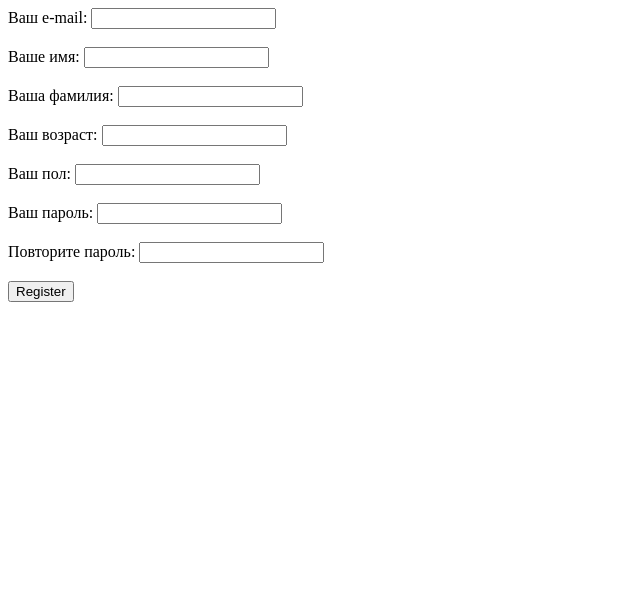
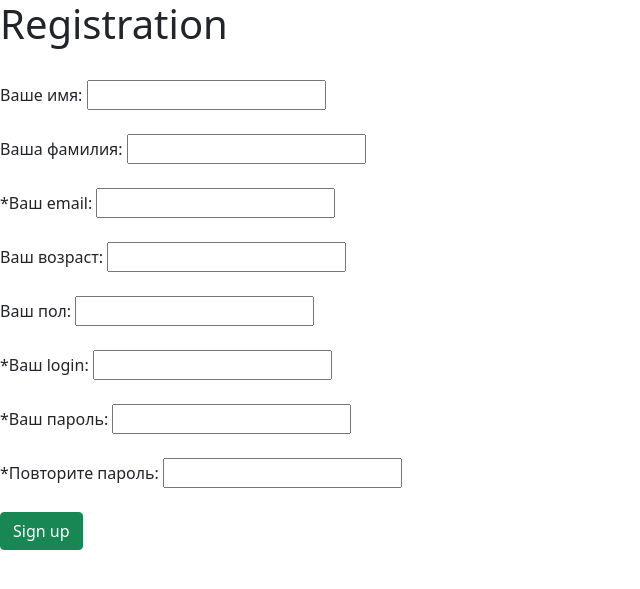
Before and after one commit to liudaihu/FileCloud, a Flask app: template templates/registration.html in a window 1280 px wide. Shown: the top 589 px of the page, without its empty margins (0-640 px from the left). Run offline with Flask 2, Linux system fonts and the light colour scheme; the template is opened without the code that fills it, so the values that code supplies are empty; some libraries are stand-ins or nearby versions.

Commit message:
Make user login

```diff
--- a/app.py
+++ b/app.py
@@ -1,55 +1,99 @@
 from init import *
-from db_manager import *
+from db_manager import register, get_user_data, user_logins # TODO: do something with this shit!!!
 
 
 # pages
 @app.route("/")
 def main_page():
-    global logged_in, name
-    if 'user' in session:
-        logged_in = True
-        name = session['user']
-    else:
-        logged_in = False
-        name = None
-    return render_template("main.html", logged_in=logged_in, name=name)
+    return render_template("main.html", logged_in=logged_in, login=login)
 
 # user pages
-@app.route("/user")
-def user_page():
-    global logged_in, name
-    if 'user' in session:
-        logged_in = True
-        name = session['user']
-        return render_template("user.html", logged_in=logged_in, name=name)
-    else:
-        logged_in = False
-        name = None
-    return page_not_found(404)
+# @app.route("/" + login.casefold())
+@app.route("/<string:username>")
+def user_page(username):
+    if username == login.casefold() and logged_in:
+        return render_template("user.html", login=login, email=user_data[0], name=user_data[1], surname=user_data[2], age=user_data[3], gender=user_data[4])
+    return abort(404)
 
-@app.route("/user/login")
-def login():
+    # if logged_in:
+    #     print(f"Login - {login}")
+    #     return render_template("user.html", login=login, email=user_data[0], name=user_data[1], surname=user_data[2], age=user_data[3], gender=user_data[4])
+    # return page_not_found(404)
+
+@app.route("/login", methods=['GET', 'POST'])
+def login_page():
+    session.pop('_flashes', None)
+
+    global logged_in, login, user_data
+    if logged_in:
+        return redirect(url_for('main_page'))
+    elif request.method == 'POST':
+        user_data = get_user_data(request.form['login'])
+        if user_data != None:
+            if check_password_hash(user_data[5], request.form['password']):
+                # updating local user data
+                login = request.form['login']
+                session['user'] = login
+                logged_in = True
+                user_data = get_user_data(login)
+                user_logins.append(login)
+
+                return redirect(f'/{login.casefold()}')
+            flash("The password is wrong!", "error")
+        flash("This login is wrong", "error")
     return render_template("login.html")
 
-@app.route("/user/register", methods=['POST', 'GET'])
-def registration():
+@app.route("/register", methods=['POST', 'GET'])
+def registration_page():
     if request.method == "POST":
         session.pop('_flashes', None)
-        if len(request.form['login']) > 5 and len(request.form['password']) > 5 and request.form['password'] == request.form['password-repeat']:
+
+        global logged_in, login, user_data, user_logins
+        # if all is ok
+        if request.form['password'] == request.form['password-repeat'] and request.form['login'] != '' \
+            and request.form['password'] != '' and request.form['login'] not in user_logins and request.form['email'] != '':
             password_hash = generate_password_hash(request.form['password'])
-            register(name=request.form['name'], surname=request.form['surname'], login=request.form['login'],\
-                password=password_hash, age=request.form['age'], gender=request.form['gender'])
-            session['user'] = request.form['login']
-            return redirect(url_for('user_page'))
-        else:
-            flash("There is an error in form inputs!", "error")
+            register(
+                name=request.form['name'],
+                surname=request.form['surname'],
+                email=request.form['email'],
+                login=request.form['login'],
+                password=password_hash,
+                age=request.form['age'],
+                gender=request.form['gender']
+            )
+
+            # updating local user data
+            login = request.form['login']
+            session['user'] = login
+            logged_in = True
+            user_data = get_user_data(login)
+            user_logins.append(login)
+            return redirect(f'/{login.casefold()}')
+
+        # error processing
+        if request.form['password'] != request.form['password-repeat']:
+            flash("Password mismatch!", "error")
+
+        if request.form['login'] == '' or request.form['password'] == '' or request.form['email'] == '': # TODO: add email primary key
+            flash("Please fill the rows with stars!", "error")
+
+        if request.form['login'] in user_logins:
+            flash("We already have user with this login!", "error")
+
     return render_template("registration.html")
 
-@app.route("/user/logout")
-def logout():
-    session.pop("user", None)
+@app.route("/logout")
+def logout_page():
+    global logged_in, login, user_data
+    session.pop('_flashes', None)
+    # updating local user data
+    session.pop('user', None)
+    logged_in = False
+    login = None
+    user_data = None
     flash("You succesfully logged out!", "info")
-    return redirect(url_for('login'))
+    return redirect(url_for('login_page'))
 
 
 
--- a/init.py
+++ b/init.py
@@ -7,15 +7,15 @@ from random import randint
 from datetime import date
 
 
-# db login data
+# db login values
 db_user = "artem"
 db_name = "fcdb"
 
 # just app global variables
-user_ids = None
 user_logins = None
+user_data = None
 logged_in = False
-name = None
+login = None
 
 # flask variables
 app = Flask(__name__)
--- a/templates/main.html
+++ b/templates/main.html
@@ -11,10 +11,10 @@
         <a class="navbar-brand" href="/" alt="To the main page" title="To the main page">FileCloud</a>
         <form class="form-inline">
             {% if logged_in %}
-                <a href="/user" class="link-light">{{ name }}</a>
+                <a href="/{{ login.lower() }}" class="link-light">{{ login }}</a>
             {% else %}
-                <a href="#" type="button" class="btn btn-light">Sign in</a>
-                <a href="/user/register" type="button" class="btn btn-success">Sign up</a>
+                <a href="/login" type="button" class="btn btn-light">Sign in</a>
+                <a href="/register" type="button" class="btn btn-success">Sign up</a>
             {% endif %}
         </form>
     </nav>
--- a/templates/registration.html
+++ b/templates/registration.html
@@ -2,18 +2,20 @@
 <html>
 <head>
     <meta charset="UTF-8">
+    <link href="https://cdn.jsdelivr.net/npm/bootstrap@5.0.0-beta3/dist/css/bootstrap.min.css" rel="stylesheet" integrity="sha384-eOJMYsd53ii+scO/bJGFsiCZc+5NDVN2yr8+0RDqr0Ql0h+rP48ckxlpbzKgwra6" crossorigin="anonymous">
     <title>Registration page</title>
 </head>
 <body>
-    <form action="/user/register" method="post">
-        <label for="login">Ваш e-mail:</label>
-        <input type="email" name="login"><br><br>
-
+    <h1>Registration</h1><br>
+    <form action="/register" method="post">
         <label for="name">Ваше имя:</label>
         <input type="text" name="name"><br><br>
 
         <label for="surname">Ваша фамилия:</label>
         <input type="text" name="surname"><br><br>
+
+        <label for="email">*Ваш email:</label>
+        <input type="email" name="email"><br><br>
 
         <label for="age">Ваш возраст:</label>
         <input type="number" name="age"><br><br>
@@ -21,17 +23,22 @@
         <label for="gender">Ваш пол:</label>
         <input type="text" name="gender"><br><br>
 
-        <label for="password">Ваш пароль:</label>
+        <label for="login">*Ваш login:</label>
+        <input type="text" name="login"><br><br>
+
+        <label for="password">*Ваш пароль:</label>
         <input type="password" name="password"><br><br>
 
-        <label for="password-repeat">Повторите пароль:</label>
+        <label for="password-repeat">*Повторите пароль:</label>
         <input type="password" name="password-repeat"><br><br>
 
-        <button type="submit" class="btn btn-success">Register</button><br><br>
+        <button type="submit" class="btn btn-success">Sign up</button><br><br>
     </form>
 
     {% for msg in get_flashed_messages() %}
-      <p>{{ msg }}</p>
+        <div class="alert alert-danger" role="alert">
+            {{ msg }}
+        </div>
     {% endfor %}
 
 </body>
```
Also changed, not shown: db_manager.py (+19 -16 lines), models.py (+5 -5 lines), templates/login.html (+15 -2 lines), templates/user.html (+11 -5 lines), 1 other file.
